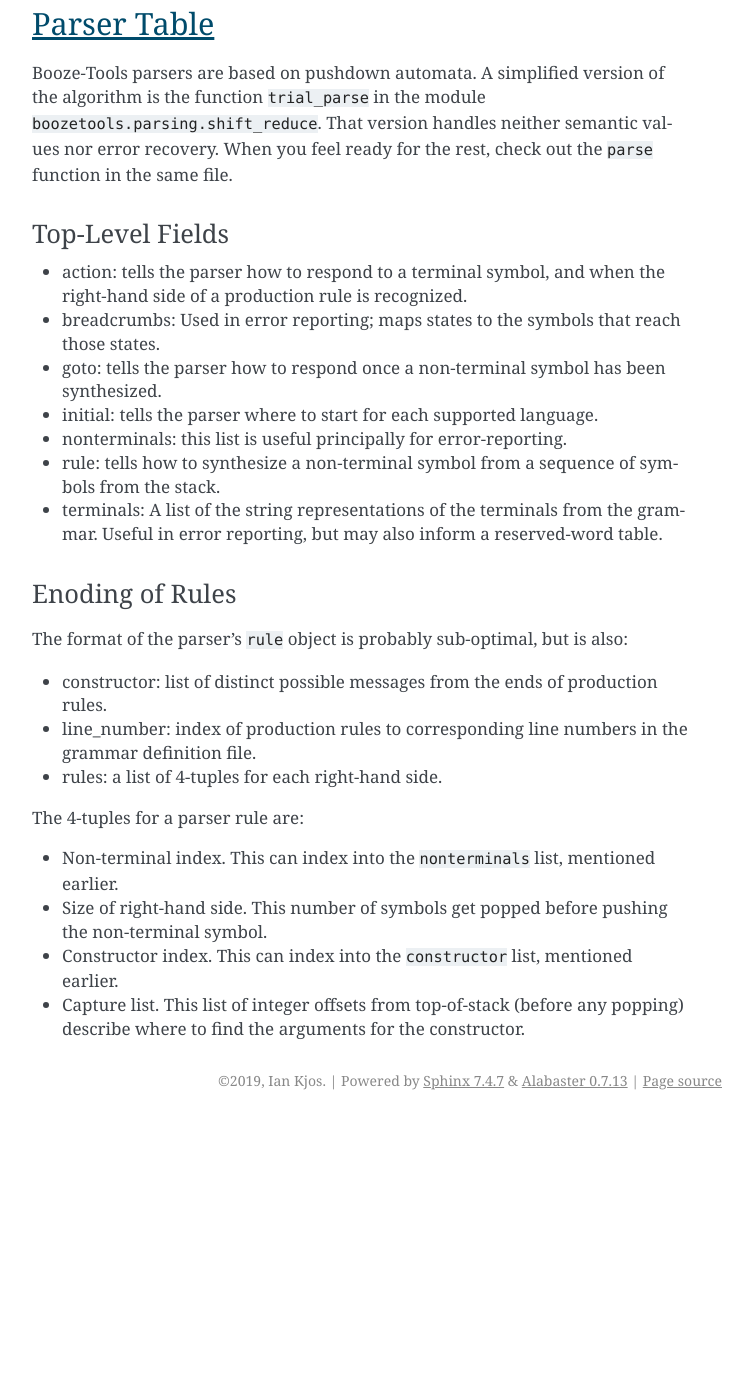
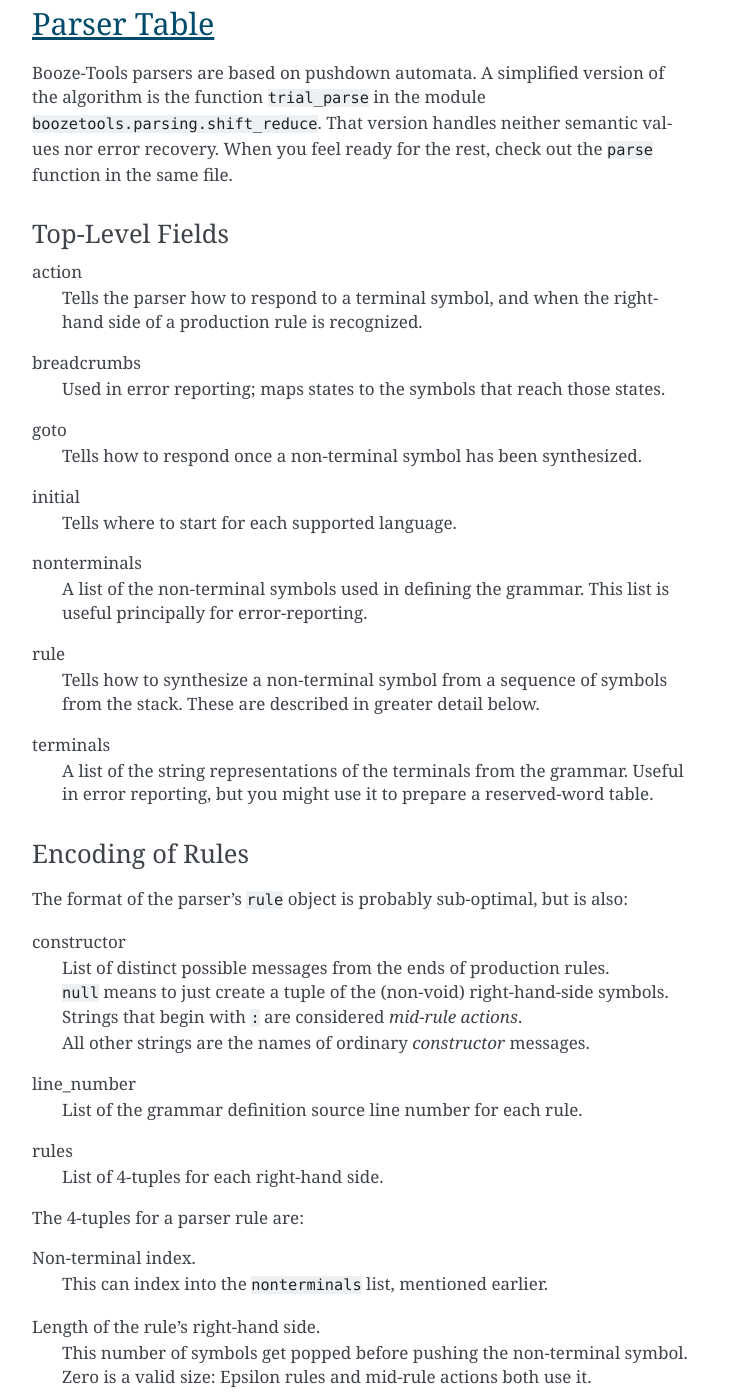
Before and after one commit to kjosib/booze-tools, a Sphinx documentation site: the page built from docs/source/tables.rst, in a window 1280 px wide and 1400 px high, scrolled down 1706 px. Shown: the whole window, without its empty margins (388-1141 px from the left). Built offline with Sphinx 7.4.7, drawn with Linux system fonts in a browser that asks for light colours; before the commit the page ends 2826 px from its top, so only the background shows below that; some of the changed text lies outside the part shown.

Commit message:
A bit more clarity in the docs

```diff
--- a/docs/source/tables.rst
+++ b/docs/source/tables.rst
@@ -67,25 +67,51 @@ When you feel ready for the rest, check out the ``parse`` function in the same f
 
 Top-Level Fields
 .................
-* action: tells the parser how to respond to a terminal symbol, and when the right-hand side of a production rule is recognized.
-* breadcrumbs: Used in error reporting; maps states to the symbols that reach those states.
-* goto: tells the parser how to respond once a non-terminal symbol has been synthesized.
-* initial: tells the parser where to start for each supported language.
-* nonterminals: this list is useful principally for error-reporting.
-* rule: tells how to synthesize a non-terminal symbol from a sequence of symbols from the stack.
-* terminals: A list of the string representations of the terminals from the grammar. Useful in error reporting, but may also inform a reserved-word table.
+action
+    Tells the parser how to respond to a terminal symbol,
+    and when the right-hand side of a production rule is recognized.
+breadcrumbs
+    Used in error reporting; maps states to the symbols that reach those states.
+goto
+    Tells how to respond once a non-terminal symbol has been synthesized.
+initial
+    Tells where to start for each supported language.
+nonterminals
+    A list of the non-terminal symbols used in defining the grammar.
+    This list is useful principally for error-reporting.
+rule
+    Tells how to synthesize a non-terminal symbol from a sequence of symbols from the stack.
+    These are described in greater detail below.
+terminals
+    A list of the string representations of the terminals from the grammar.
+    Useful in error reporting, but you might use it to prepare a reserved-word table.
 
-Enoding of Rules
+Encoding of Rules
 ..................
 The format of the parser's ``rule`` object is probably sub-optimal, but is also:
 
-* constructor: list of distinct possible messages from the ends of production rules.
-* line_number: index of production rules to corresponding line numbers in the grammar definition file.
-* rules: a list of 4-tuples for each right-hand side.
+constructor
+    | List of distinct possible messages from the ends of production rules.
+    | ``null`` means to just create a tuple of the (non-void) right-hand-side symbols.
+    | Strings that begin with ``:`` are considered *mid-rule actions*.
+    | All other strings are the names of ordinary *constructor* messages.
+line_number
+    List of the grammar definition source line number for each rule.
+rules
+    List of 4-tuples for each right-hand side.
 
 The 4-tuples for a parser rule are:
 
-* Non-terminal index. This can index into the ``nonterminals`` list, mentioned earlier.
-* Size of right-hand side. This number of symbols get popped before pushing the non-terminal symbol.
-* Constructor index. This can index into the ``constructor`` list, mentioned earlier.
-* Capture list. This list of integer offsets from top-of-stack (before any popping) describe where to find the arguments for the constructor.
+Non-terminal index.
+    This can index into the ``nonterminals`` list, mentioned earlier.
+Length of the rule's right-hand side.
+    | This number of symbols get popped before pushing the non-terminal symbol.
+    | Zero is a valid size: Epsilon rules and mid-rule actions both use it.
+Constructor index:
+    | If negative: the stack offset of the semantic value.
+    | If zero or positive: an index into the ``constructor`` list, mentioned earlier.
+Capture list.
+    This list of integer offsets from top-of-stack (before any popping) describe where to find the arguments for the constructor.
+    In case of a bracketing rule (negative constructor index), the capture-list is meaningless.
+
+.. Note:: Note that all stack-offsets are negative, with -1 being the top-of-stack.
```
